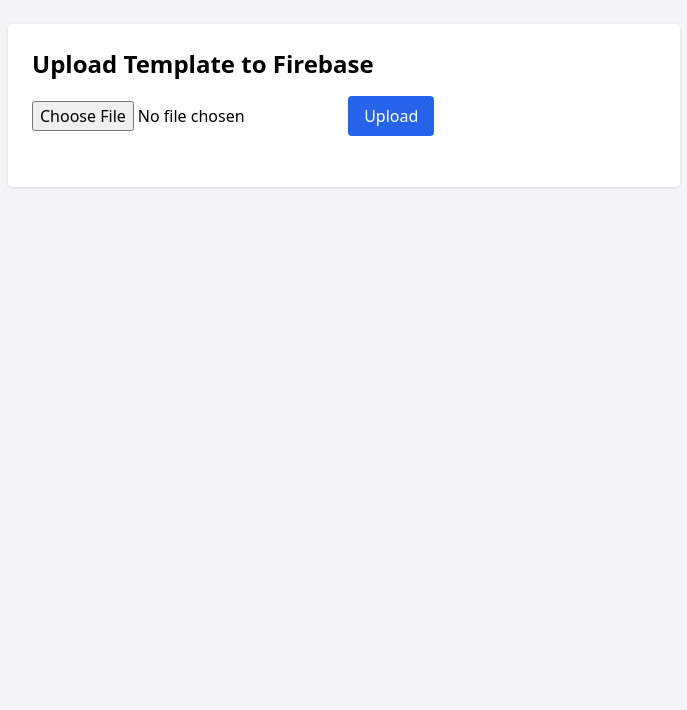
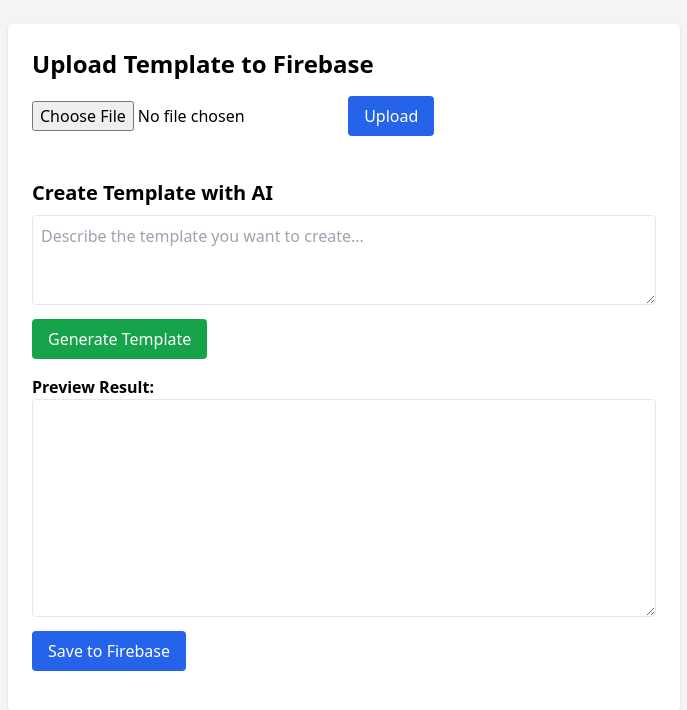
Before and after one commit to GoTether/connect, a plain HTML site: page docs/templatecreator.html in a window 1280 px wide. Shown: the top 710 px of the page, without its empty margins (296-983 px from the left). Drawn offline with nearby package versions, Linux system fonts and the light colour scheme.

Commit message:
Update templatecreator.html

```diff
--- a/docs/templatecreator.html
+++ b/docs/templatecreator.html
@@ -14,6 +14,16 @@
 
     <input type="file" id="fileInput" accept=".json" class="mb-4">
     <button onclick="uploadTemplate()" class="bg-blue-600 text-white px-4 py-2 rounded hover:bg-blue-700">Upload</button>
+
+    <div class="mt-8">
+      <h2 class="text-xl font-semibold mb-2">Create Template with AI</h2>
+      <textarea id="aiPrompt" rows="3" placeholder="Describe the template you want to create..." class="w-full p-2 border rounded mb-2"></textarea>
+      <button onclick="generateWithAI()" class="bg-green-600 text-white px-4 py-2 rounded hover:bg-green-700">Generate Template</button>
+
+      <h3 class="mt-4 text-md font-semibold">Preview Result:</h3>
+      <textarea id="aiResult" rows="10" class="w-full p-2 border rounded font-mono text-sm"></textarea>
+      <button onclick="saveGeneratedTemplate()" class="mt-2 bg-blue-600 text-white px-4 py-2 rounded hover:bg-blue-700">Save to Firebase</button>
+    </div>
 
     <div id="message" class="mt-4 text-sm"></div>
   </div>
@@ -50,7 +60,6 @@
           let failCount = 0;
 
           if (parsed.name && parsed.dynamic_fields) {
-            // Single template object
             const key = parsed.name.replace(/\s+/g, '_').toLowerCase();
             db.ref(`/global_templates/${key}`).update(parsed).then(() => {
               message.textContent = `Uploaded template '${parsed.name}' successfully.`;
@@ -61,7 +70,6 @@
             return;
           }
 
-          // Multiple templates (object of objects)
           const entries = Object.entries(parsed);
           if (entries.length === 0) {
             message.textContent = "JSON file is empty.";
@@ -87,6 +95,60 @@
 
       reader.readAsText(file);
     }
+
+    async function generateWithAI() {
+      const prompt = document.getElementById('aiPrompt').value;
+      const resultBox = document.getElementById('aiResult');
+      const message = document.getElementById('message');
+
+      if (!prompt) {
+        message.textContent = 'Please enter a description for the template.';
+        return;
+      }
+
+      message.textContent = 'Generating with AI...';
+
+      try {
+        const res = await fetch('https://us-central1-tether-71e0c.cloudfunctions.net/generateTemplate', {
+          method: 'POST',
+          headers: { 'Content-Type': 'application/json' },
+          body: JSON.stringify({ prompt })
+        });
+
+        const data = await res.json();
+        if (data.template) {
+          resultBox.value = JSON.stringify(data.template, null, 2);
+          message.textContent = 'Template generated. You can now review and save it.';
+        } else {
+          message.textContent = 'Failed to generate template.';
+        }
+      } catch (err) {
+        console.error(err);
+        message.textContent = 'Error calling AI function.';
+      }
+    }
+
+    function saveGeneratedTemplate() {
+      const text = document.getElementById('aiResult').value;
+      const message = document.getElementById('message');
+
+      try {
+        const parsed = JSON.parse(text);
+        if (!parsed.name) {
+          message.textContent = 'Template must have a name field.';
+          return;
+        }
+        const key = parsed.name.replace(/\s+/g, '_').toLowerCase();
+        db.ref(`/global_templates/${key}`).update(parsed).then(() => {
+          message.textContent = `Saved template '${parsed.name}' to Firebase.`;
+        }).catch(err => {
+          console.error(err);
+          message.textContent = 'Error saving template.';
+        });
+      } catch (err) {
+        message.textContent = 'Invalid JSON. Cannot save.';
+      }
+    }
   </script>
 </body>
 </html>
```
